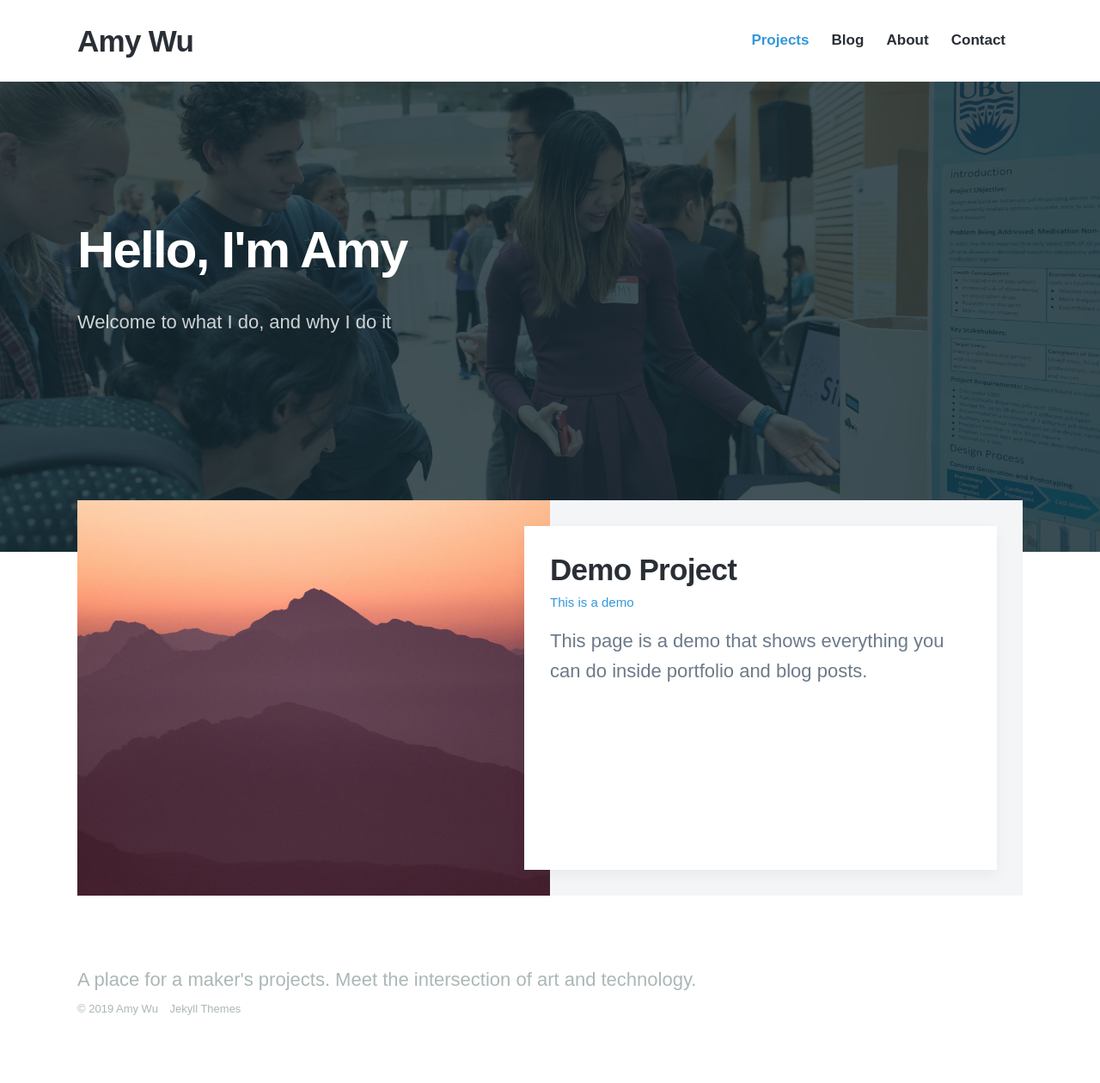
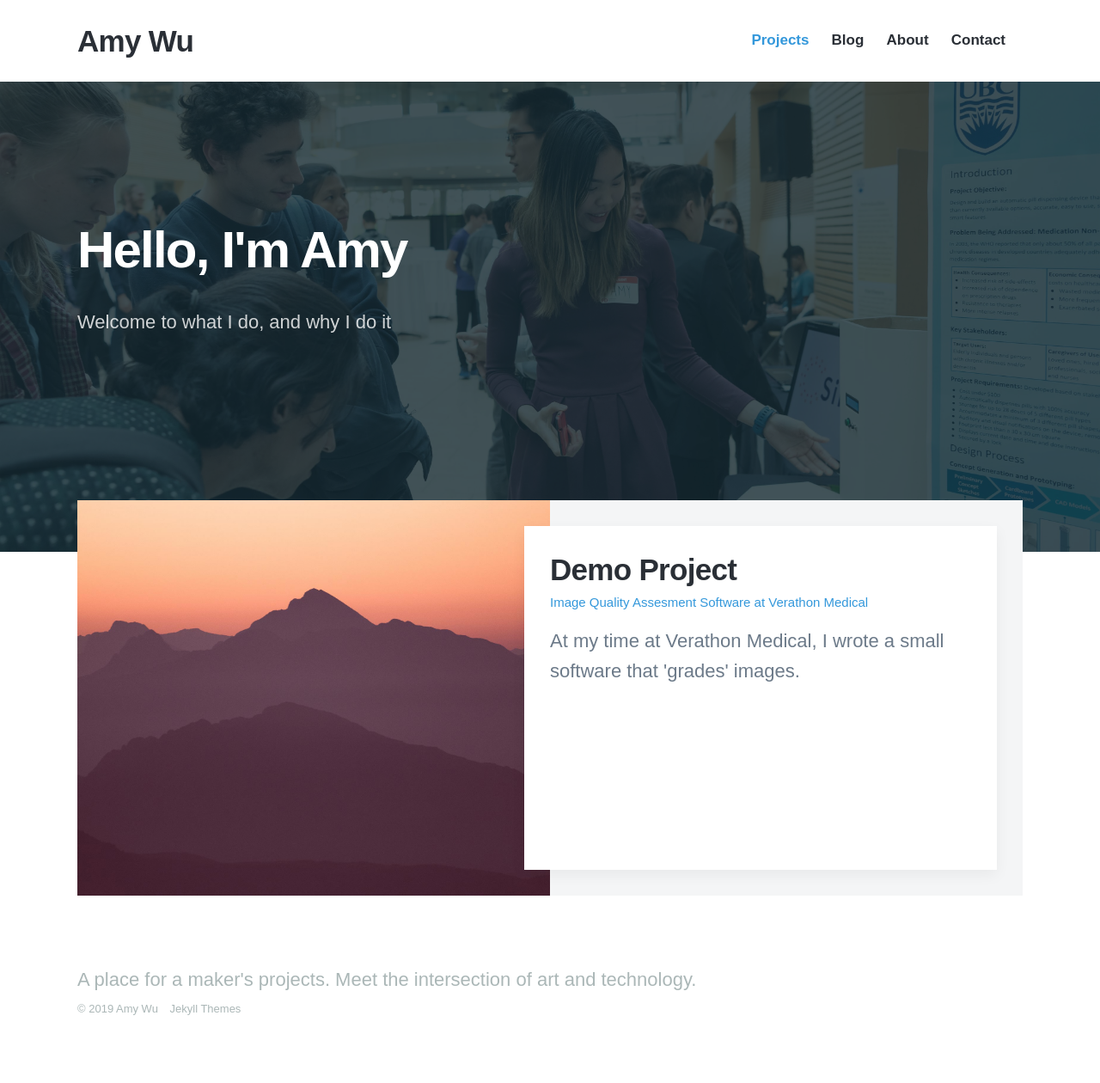
Before and after one commit to amymuwu/website3.0, a Jekyll site: the page built from index.html, in a window 1280 px wide. Shown: the whole page at 86% size. Built offline with Jekyll 4.4.1, drawn with Linux system fonts in a browser that asks for light colours; nearby versions of some CDN libraries; some web fonts are replaced.

Commit message:
Update 2018-06-30-demo-project.md

```diff
--- a/_projects/2018-06-30-demo-project.md
+++ b/_projects/2018-06-30-demo-project.md
@@ -1,8 +1,8 @@
 ---
 title: 'Demo Project'
-subtitle: 'This is a demo'
+subtitle: 'Image Quality Assesment Software at Verathon Medical'
 date: 2018-06-30 00:00:00
-description: This page is a demo that shows everything you can do inside portfolio and blog posts.
+description: At my time at Verathon Medical, I wrote a small software that 'grades' images.
 featured_image: '/images/demo/demo-square.jpg'
 ---
 
```
